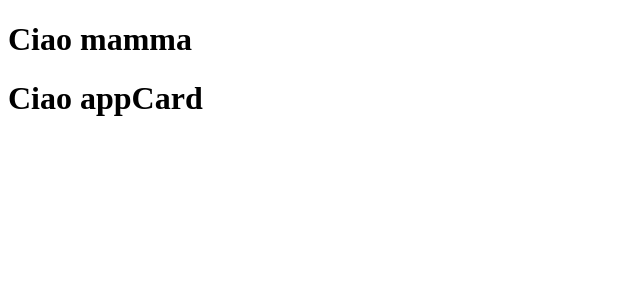
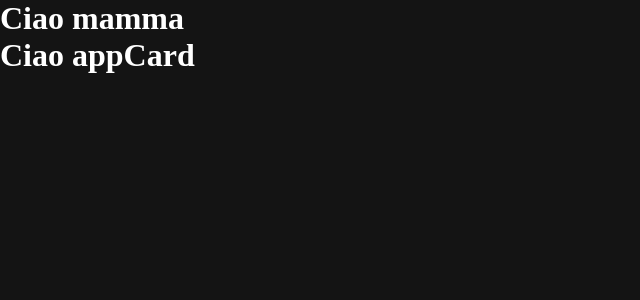
Before and after one commit to casalaspro/vite-boolflix, a Vue app: page / in a window 1280 px wide. Shown: the top 300 px of the page, without its empty margins (0-640 px from the left). Built offline with nearby package versions, Linux system fonts and the light colour scheme.

Commit message:
ADD - components, scss general and modules

```diff
--- a/src/App.vue
+++ b/src/App.vue
@@ -25,5 +25,6 @@ export default{
 </template>
 
 <style lang="scss">
+@use './style/general'
 
 </style>
--- /dev/null
+++ b/src/style/_layout.scss
@@ -0,0 +1,13 @@
+.row{
+  display:flex;
+  flex-wrap: wrap;
+}
+
+.col-20{
+  width: calc(100% / 5);
+}
+
+body{
+  background-color: #141414;
+  color: white;
+}
--- /dev/null
+++ b/src/style/_reset.scss
@@ -0,0 +1,14 @@
+*{
+  margin: 0;
+  padding: 0;
+  box-sizing: border-box;
+}
+
+a{
+  text-decoration: none;
+  color: currentColor;
+}
+
+ul, li, menu{
+  list-style: none;
+}
--- /dev/null
+++ b/src/style/general.scss
@@ -0,0 +1,2 @@
+@use '_reset';
+@use '_layout';
```
Also changed, not shown: src/components/appFooter.vue (added), src/components/appMain.vue (added), src/components/appNavbar.vue (added).
